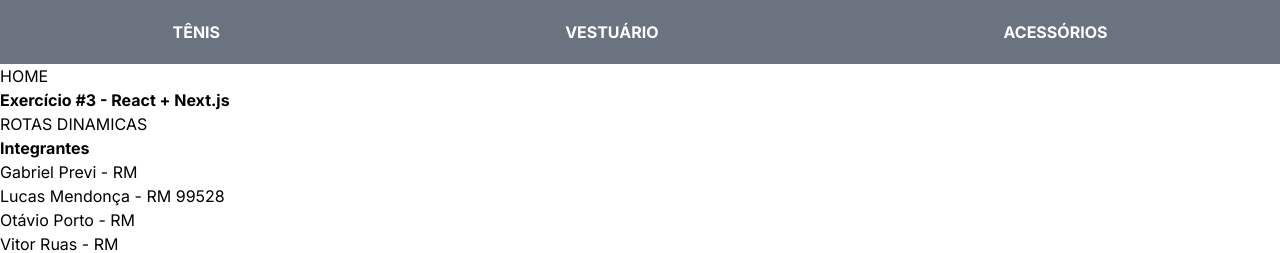
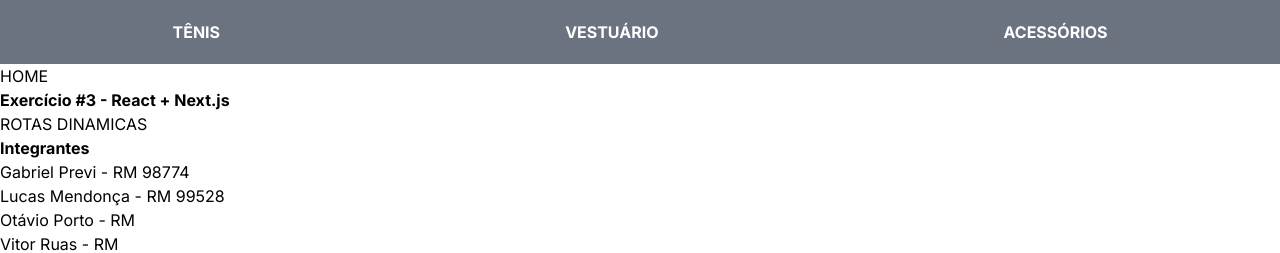
Before and after one commit to vruas/loja-app-cp, a Next.js app: page / in a window 1280 px wide. Shown: the top 253 px of the page. Built offline with nearby package versions, Linux system fonts and the light colour scheme.

Commit message:
atualizacao page

```diff
--- a/src/app/page.jsx
+++ b/src/app/page.jsx
@@ -11,7 +11,7 @@ export default function Home() {
 
     <main>
       <h3><strong>Integrantes</strong></h3>
-      <p>Gabriel Previ - RM </p>
+      <p>Gabriel Previ - RM 98774</p>
       <p>Lucas Mendonça - RM 99528</p>
       <p>Otávio Porto - RM</p>
       <p>Vitor Ruas - RM</p>
```
